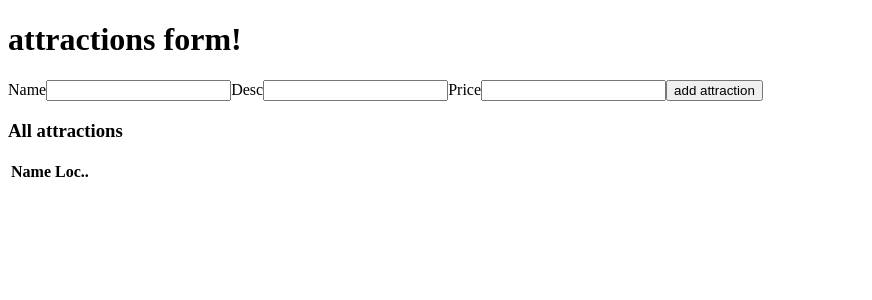
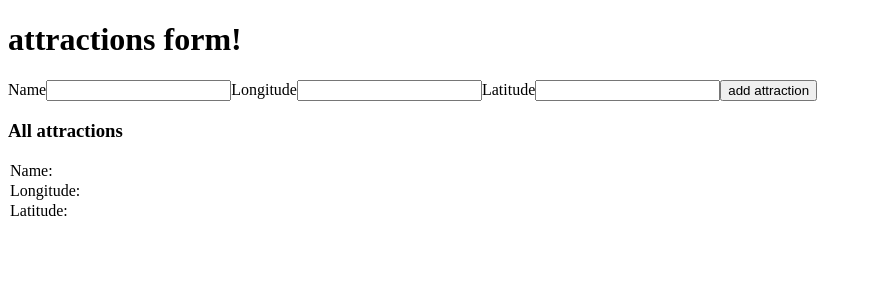
Before and after one commit to MairaGalvao/location-map-weather, an Angular app in the folder location-map/: page / in a window 1280 px wide. Shown: the top 300 px of the page, without its empty margins (0-872 px from the left). Built offline with nearby package versions, Linux system fonts and the light colour scheme; no server answers.

Commit message:
refactor template form

```diff
--- a/location-map/src/app/app.component.ts
+++ b/location-map/src/app/app.component.ts
@@ -27,14 +27,15 @@ import { DomSanitizer } from '@angular/platform-browser';
   </div>
 
   <form #attractionsForm="ngForm" (ngSubmit)="onAttractionCreate(attractionsForm.value)">
-  <label>Name</label>
-  <input type="text" name="name" ngModel>
+  <label >Name</label>
+  <input id="name" type="text" name="name" ngModel (keyup)="onKeyName($event)">
 
-  <label>Desc</label>
-  <input type="text" name="lon" ngModel>
+  <label>Longitude</label>
+  <input type="text" name="lon" ngModel (keyup)="onKeyLongitude($event)">
 
-  <label>Price</label>
-  <input type="text" name="lat" ngModel>
+  <label>Latitude</label>
+  <input type="text" name="lat" ngModel (keyup)="onKeyLatitude($event)">
+
 
   <input type="submit" value="add attraction">
 
@@ -43,23 +44,43 @@ import { DomSanitizer } from '@angular/platform-browser';
 
   <div>
   <h3>All attractions</h3>
-  <table id="products">
+  <table id="users">
   <tr>
-  <th>Name</th>
-  <th>Loc..</th>
+    Name: <th>{{NameUser}}</th>
+
+  </tr>
+  <tr>
+    Longitude: <th>{{longitude}}</th>
+
+  </tr>
+  <tr>
+    Latitude: <th>{{latitude}}</th>
+
   </tr>
   </table>
   </div>
 
   `
 })
+
 export class AppComponent implements OnInit {
   locations: Subject<any> = new Subject();
+  NameUser = '';
+  longitude = '';
+  latitude = '';
+
 
   constructor (private dataService: DataService,
     public http: HttpClient, private _sanitizer: DomSanitizer
   )
+
 {}
+
+
+
+
+
+
 
 sendDataByObservable(data: any) {
   console.log("sending data", data)
@@ -85,4 +106,16 @@ ngOnInit() {
   }
 
 
+  onKeyName(event: any) { // without type info
+    this.NameUser += event.target.value ;
+  }
+
+  onKeyLongitude(event: any) { // without type info
+    this.longitude += event.target.value ;
+  }
+
+  onKeyLatitude(event: any) { // without type info
+    this.latitude += event.target.value ;
+  }
+
 }
```
